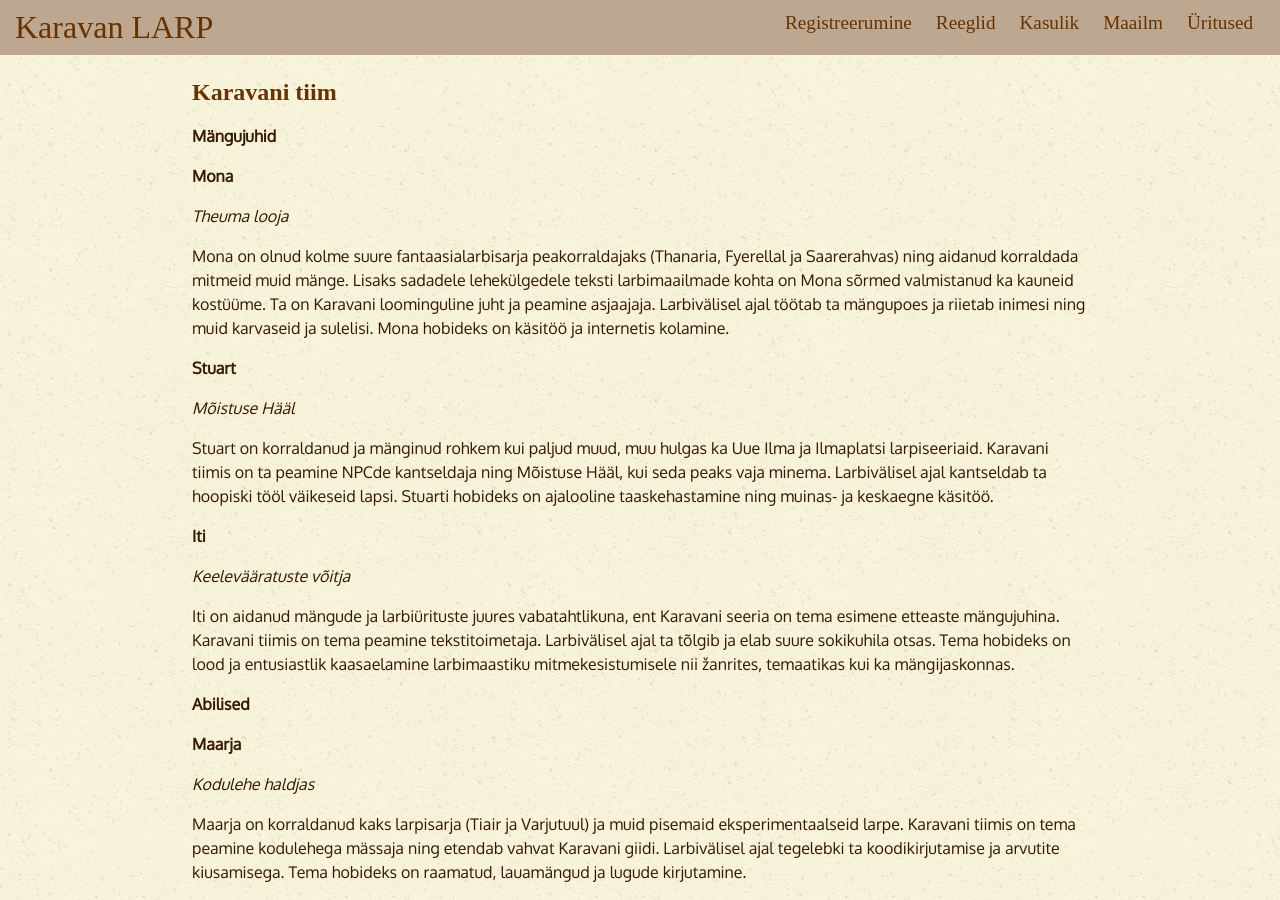
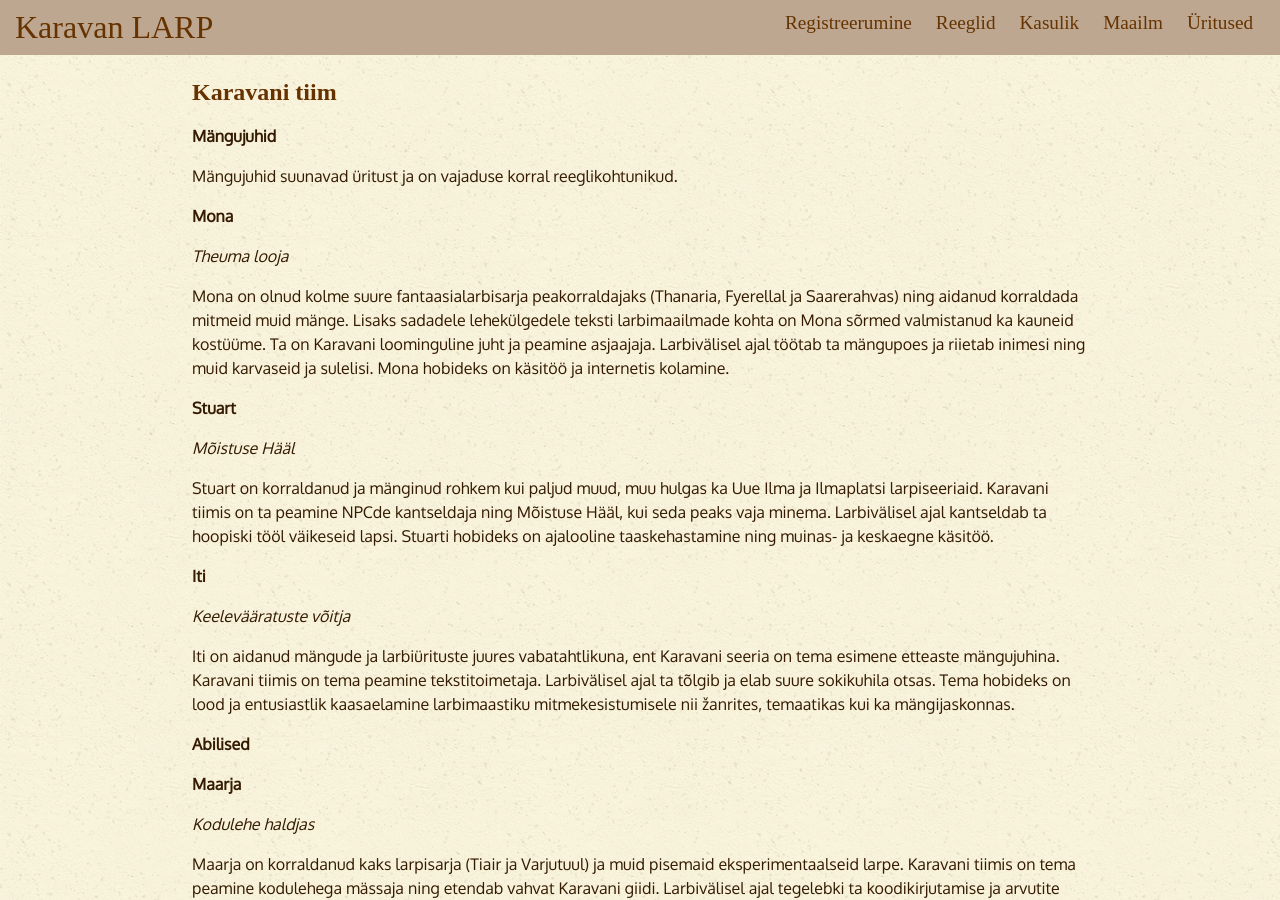
Before and after one commit to karavanlarp/karavanlarp.github.io, a Jekyll site: the page built from est/useful/creds.md, in a window 1280 px wide and 900 px high. Built offline with Jekyll 4.4.1, drawn with Linux system fonts in a browser that asks for light colours; some web fonts are replaced.

Commit message:
Update creds.md
ok veel täpsustusi

```diff
--- a/est/useful/creds.md
+++ b/est/useful/creds.md
@@ -5,6 +5,8 @@ title: Karavani tiim - Tänud
 ## Karavani tiim
 
 **Mängujuhid**
+
+Mängujuhid suunavad üritust ja on vajaduse korral reeglikohtunikud.
 
 **Mona**
 
```
